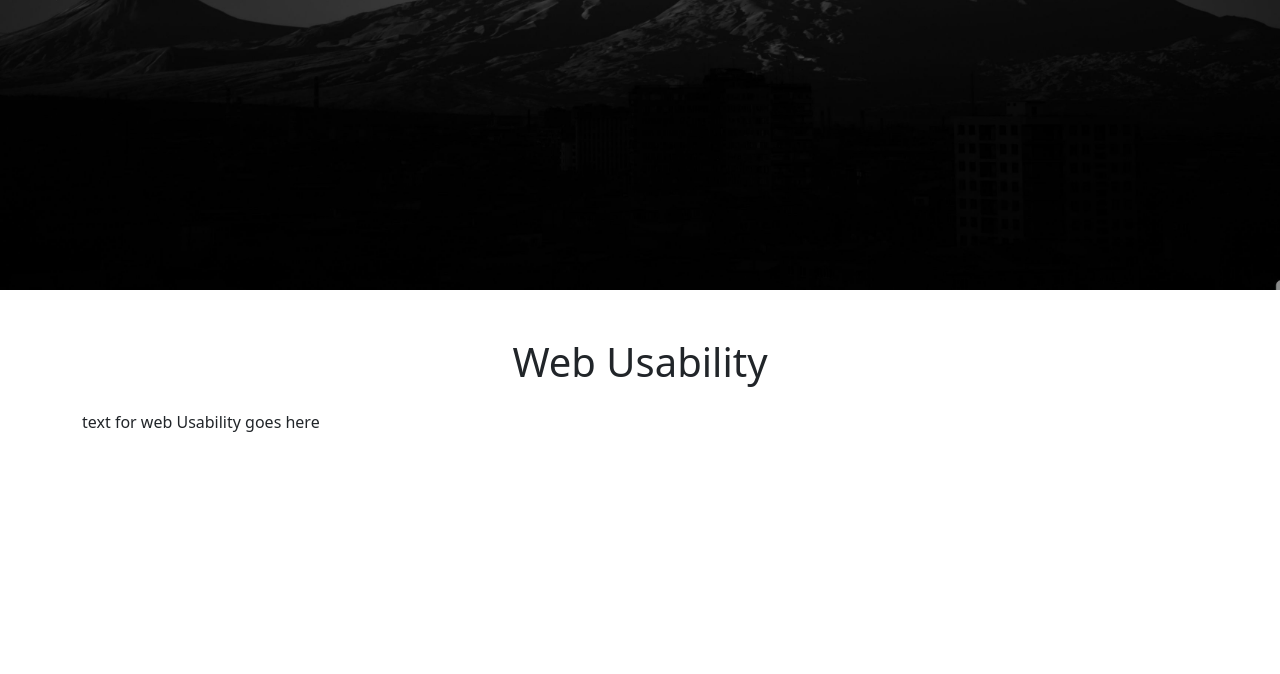
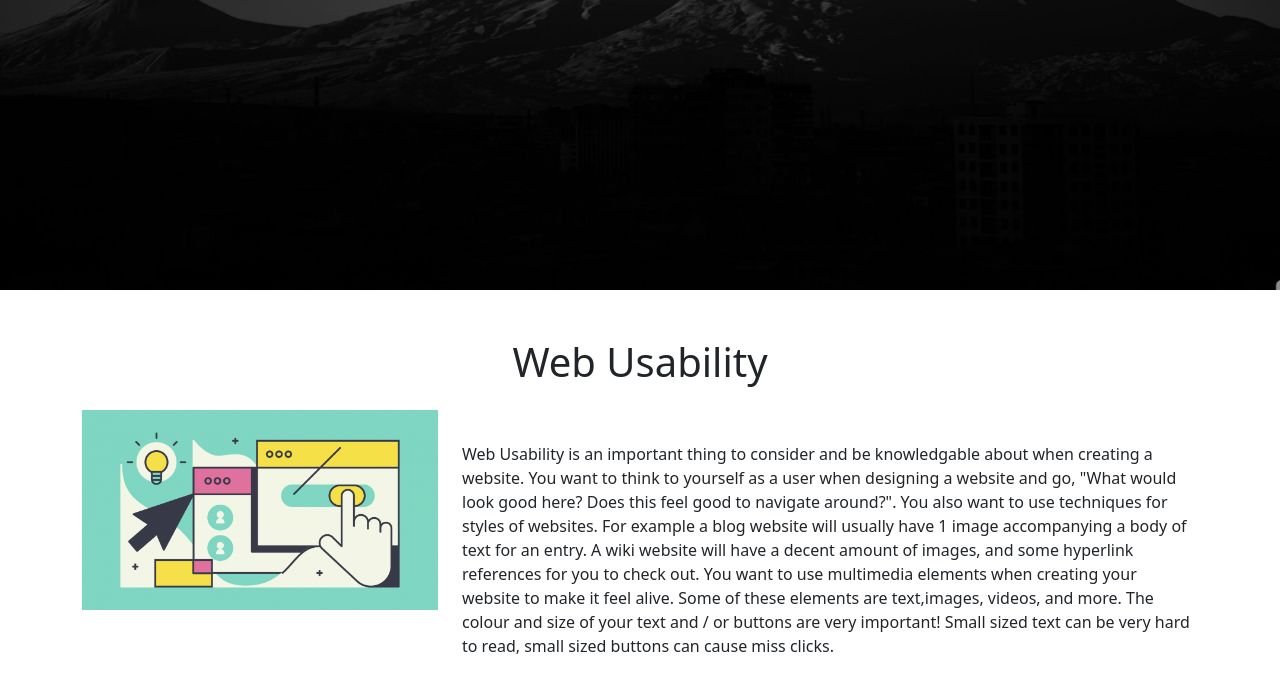
Before and after one commit to JaskeertB/JaskeertB.github.io, a plain HTML site: page index.html in a window 1280 px wide. Shown: the part 510-1184 px from the top of the page. Before the commit the page ends 944 px from the top, so only its background shows below. Drawn offline with nearby package versions, Linux system fonts and the light colour scheme.

Commit message:
blog section

```diff
--- a/index.html
+++ b/index.html
@@ -29,8 +29,23 @@
             <div class="container mt-4 pt-4">
                 <h1 class="text-center">Web Usability</h1>
                 <div class="row mt-4">
+                    <div class="col-lg-4">
+                        <img src="images/web.png" class= "imageAboutPage" alt="">
+                    </div>
+
                     <div class="col-lg-8">
-                    text for web Usability goes here
+                        <div class="row mt-3">
+                        </div>
+                        <div class="row mt-3">
+                            <p>Web Usability is an important thing to consider and be knowledgable about when creating a website.
+                                You want to think to yourself as a user when designing a website and go, "What would look good here? Does
+                                this feel good to navigate around?". You also want to use techniques for styles of websites. For example
+                                a blog website will usually have 1 image accompanying a body of text for an entry. A wiki website will
+                                have a decent amount of images, and some hyperlink references for you to check out. You want to use
+                                multimedia elements when creating your website to make it feel alive. Some of these elements are text,images,
+                                videos, and more. The colour and size of your text and / or buttons are very important! Small sized text can be
+                                very hard to read, small sized buttons can cause miss clicks.</p>
+                        </div>
                     </div>
                 </div>
         </section>
--- a/style.css
+++ b/style.css
@@ -20,3 +20,6 @@
     transform: translate(-50%, -50%);
     color: white;
 }
+.imageAboutPage {
+    width: 100%;
+}
```
Also changed, not shown: images/web.png (added).
